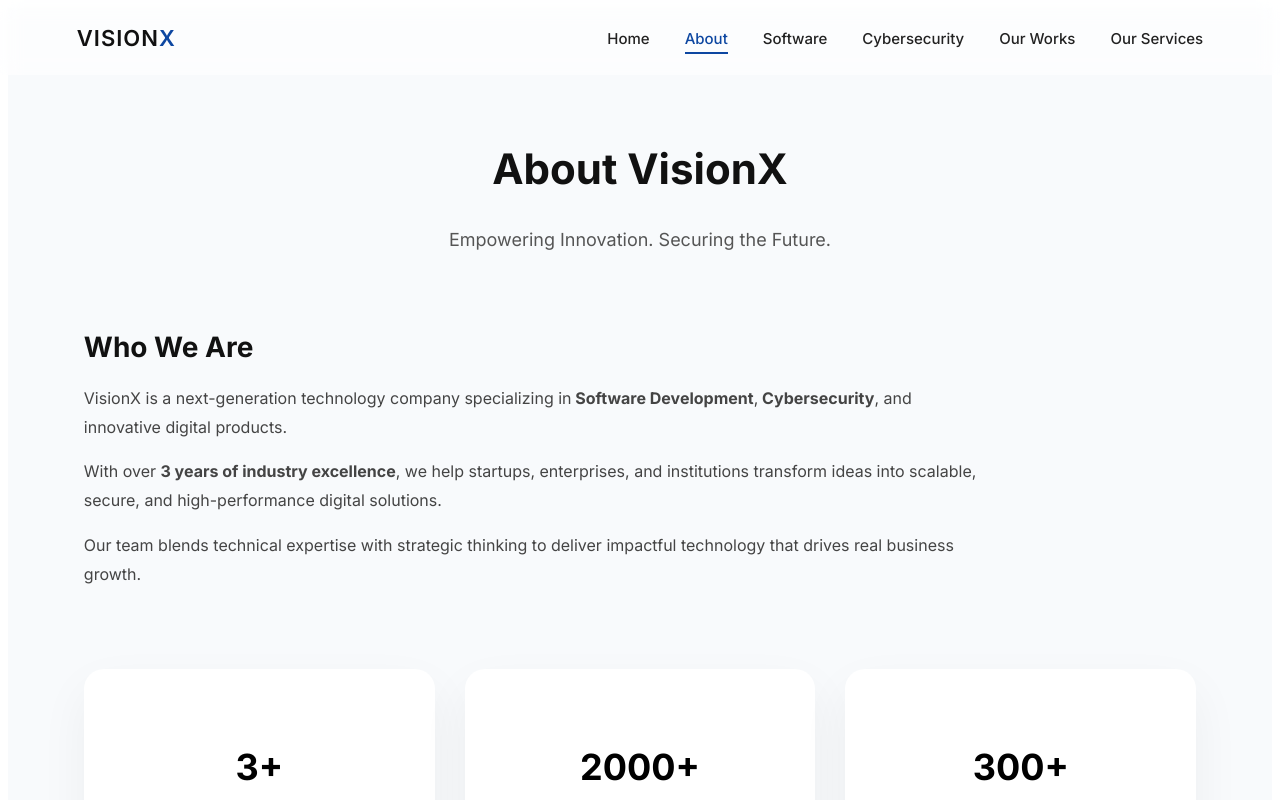
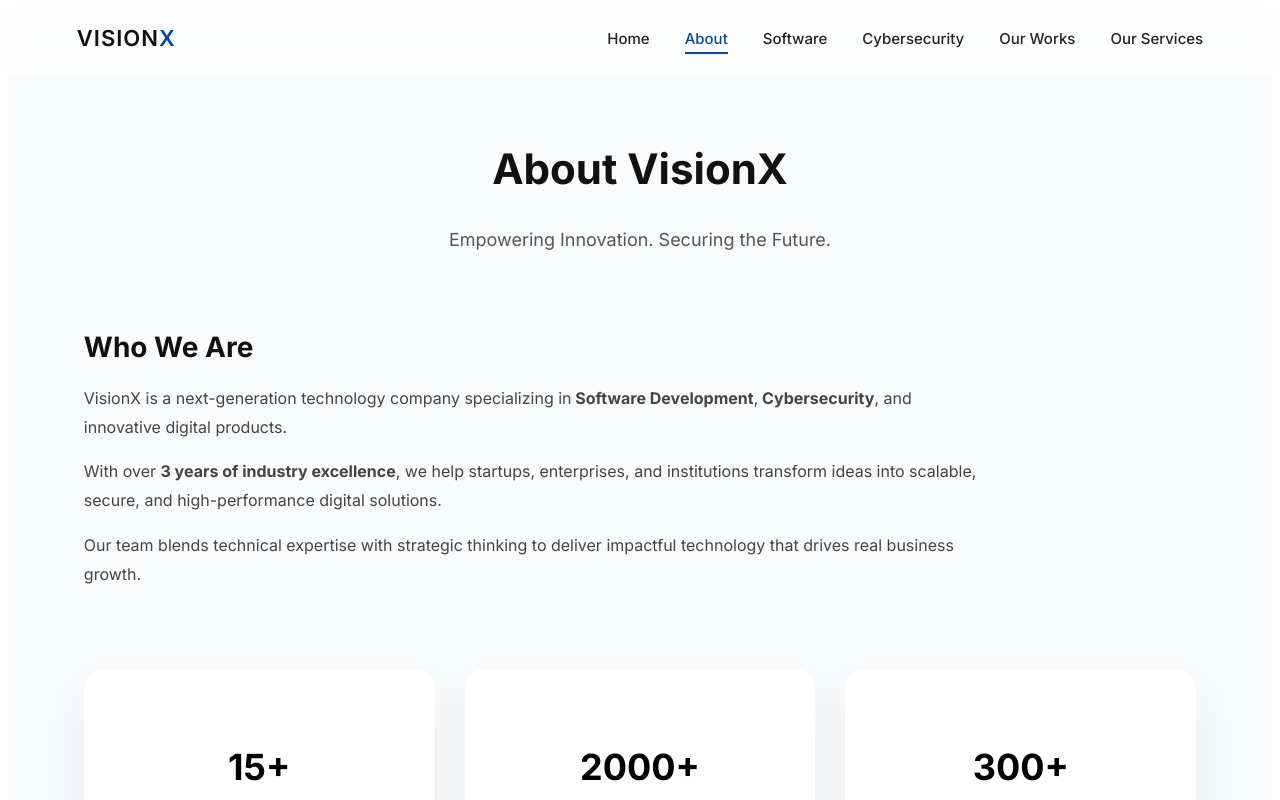
Before and after one commit to visionxacademey-png/visionx-website, a React (Create React App) app: page /about in a window 1280 px wide. Shown: the top 800 px of the page. Built offline with nearby package versions, Linux system fonts and the light colour scheme.

Commit message:
years update

```diff
--- a/src/pages/About.js
+++ b/src/pages/About.js
@@ -37,7 +37,7 @@ function About() {
     let c = 0;
 
     const interval = setInterval(() => {
-      if (y < 3) y++;
+      if (y < 15) y++;
       if (p < 2000) p += 50;
       if (c < 300) c += 5;
 
```
